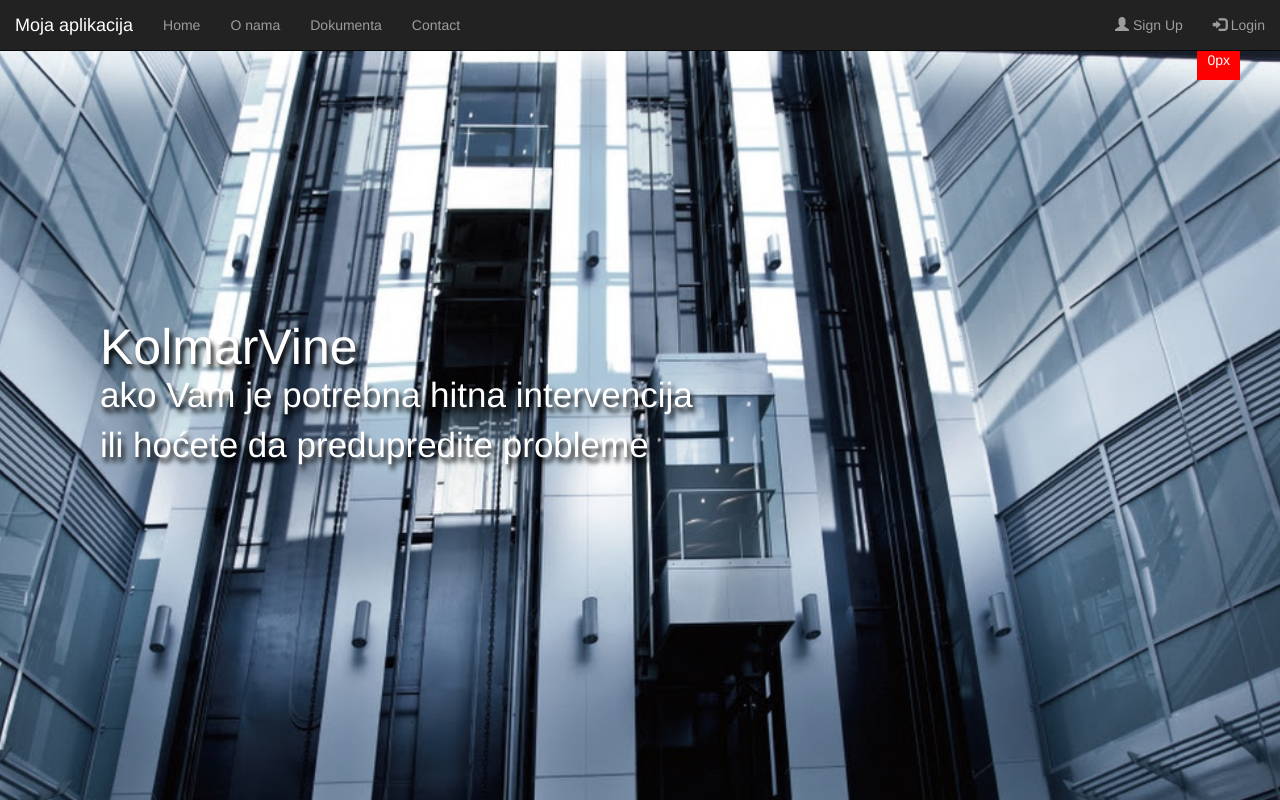
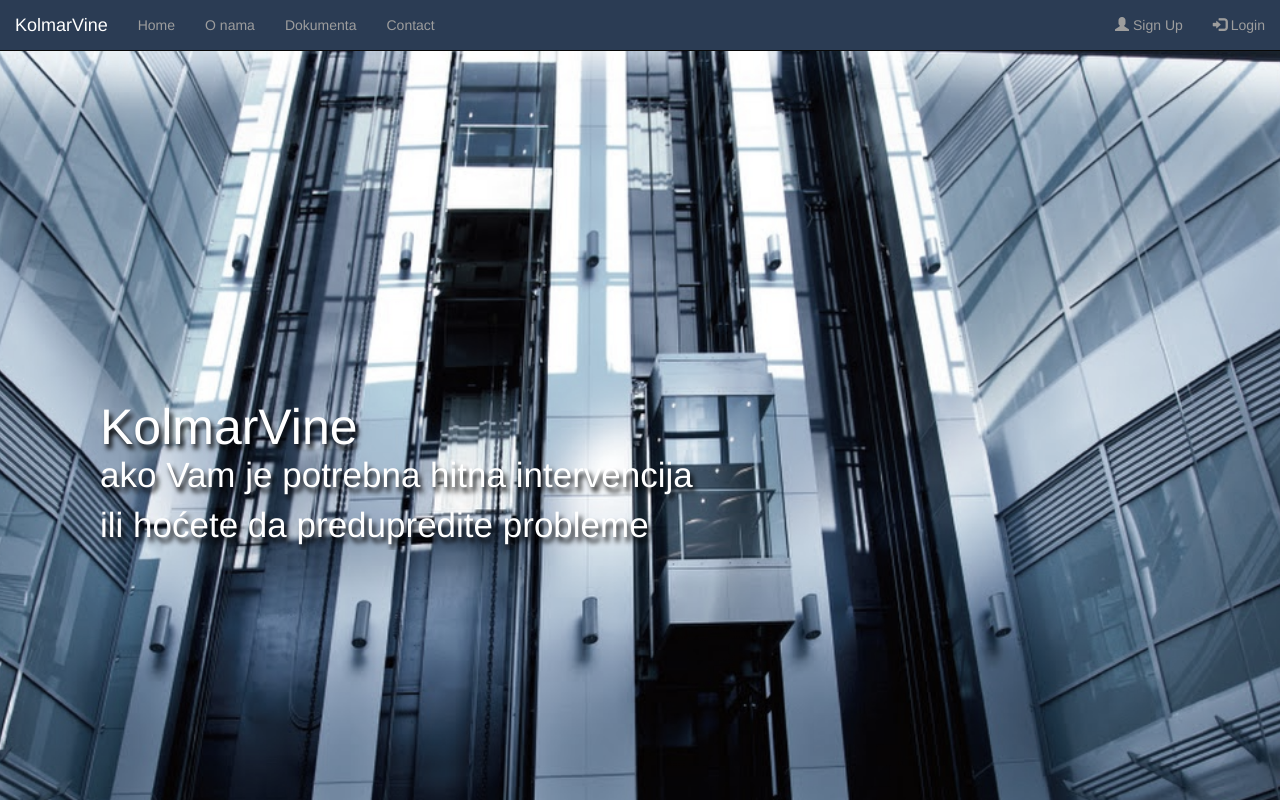
Before and after one commit to GoranSubic/kolmarvineVue, a Vue app: page / in a window 1280 px wide. Shown: the top 800 px of the page. Built offline with nearby package versions, Linux system fonts and the light colour scheme.

Commit message:
Toggle subtitle on home page, set size of all pages header image

```diff
--- a/src/components/AppHeader.vue
+++ b/src/components/AppHeader.vue
@@ -1,9 +1,9 @@
 <template>
     <div>
-        <nav class="navbar navbar-fixed-top navbar-inverse">
+        <nav class="navbar navbar-fixed-top navbar-inverse" style="background-color: #2b3c54;">
             <div class="container-fluid">
                 <div class="navbar-header">
-                    <router-link class="navbar-brand" to="/">Moja aplikacija</router-link>
+                    <router-link class="navbar-brand" to="/">KolmarVine</router-link>
                 </div>
                 <ul class="nav navbar-nav">
                     <li><router-link to="/">Home</router-link></li>
--- a/src/components/CarouselImage.vue
+++ b/src/components/CarouselImage.vue
@@ -1,9 +1,9 @@
 <template>
     <div @scroll="scrollMe">
-        <div id="scrollcounter">0px</div>
+        <!--<div id="scrollcounter">0px</div>-->
         <div class="header" id="headerimage" :style="headerHeight">
                 <h2>{{ pageTitle }}</h2>
-                <div class="subtitle">
+                <div class="subtitle" id="subtitleBox">
                     <div class="sub1">{{ pageSubtitle1 }}</div>
                     <div class="sub2">{{ pageSubtitle2 }}</div>
                 </div>
@@ -32,12 +32,14 @@
                 var topElem = document.getElementById("headerimage");
                 if (scrolledValue >= 50) {
                     topElem.classList.add('slim');
+                    document.getElementById("subtitleBox").classList.add('hide');
                 } else {
                     topElem.classList.remove('slim');
+                    document.getElementById("subtitleBox").classList.remove('hide');
                 }
 
-                var scrlCounter = document.getElementById("scrollcounter");
-                scrlCounter.innerHTML = scrolledValue + "px";
+                //var scrlCounter = document.getElementById("scrollcounter");
+                //scrlCounter.innerHTML = scrolledValue + "px";
             }
         }
     }
@@ -46,7 +48,7 @@
 
 <style scoped>
     .header {
-        height: 30vh;
+        height: 20vh;
         width: 100%;
         top: 50px;
         left: 0;
@@ -67,7 +69,7 @@
         color: #fff;
         text-shadow: 3px 5px 5px black;
         position: absolute;
-            top: 40%;
+        top: 50%;
         margin: -50px 0 0 100px;
         left: 0;
         right: 0;
@@ -79,20 +81,26 @@
         color: #fff;
         text-shadow: 3px 5px 5px black;
         position: absolute;
-            top: 40%;
+        top: 50%;
         margin: 0 0 0 100px;
         left: 0;
         right: 0;
         text-align: left;
     }
-        .header div.subtitle.sub1 {
-            text-align: left;
+    .header #subtitleBox {
+        overflow: hidden;
+        transition: all .5s ease-in-out;
+        -webkit-transition: all 0.5s ease-in-out;
+        -moz-transition: all 0.5s ease-in-out;
+        -ms-transition: all 0.5s ease-in-out;
+        -o-transition: all 0.5s ease-in-out;
     }
-        .header div.subtitle.sub2 {
-            text-align: left;
+    .header #subtitleBox.hide {
+        height: 0px !important;
     }
+
     .header.slim {
-        height: 150px !important;
+        height: 20vh !important;
     }
 
     /*#scrollelm {
@@ -101,7 +109,7 @@
         line-height: 18px;
     }*/
 
-    #scrollcounter {
+    /*#scrollcounter {
         position: fixed;
         top: 40px;
         right: 40px;
@@ -109,5 +117,5 @@
         padding: 10px;
         color: #fff;
         z-index: 999;
-    }
+    }*/
 </style>
--- a/src/views/About.vue
+++ b/src/views/About.vue
@@ -31,7 +31,7 @@
 
 <style scoped>
     #scrollelm {
-        margin: 330px auto 0 auto;
+        margin: 40vh auto 0 auto;
         font-size: 1.5em;
         line-height: 1em;
     }
--- a/src/views/Contact.vue
+++ b/src/views/Contact.vue
@@ -66,7 +66,7 @@
     }
 
     #scrollelm {
-        margin: 280px auto 0 auto;
+        margin: 40vh auto 0 auto;
         font-size: 1.5em;
         line-height: 1em;
     }
--- a/src/views/Downloads.vue
+++ b/src/views/Downloads.vue
@@ -31,7 +31,7 @@
 
 <style scoped>
     #scrollelm {
-        margin: 330px auto auto auto;
+        margin: 40vh auto auto auto;
         font-size: 15px;
         line-height: 18px;
     }
--- a/src/views/Home.vue
+++ b/src/views/Home.vue
@@ -114,7 +114,7 @@ export default {
 
 <style scoped>
     #scrollelm {
-        margin: 400px auto 0 auto;
+        margin: 50vh auto 0 auto;
         font-size: 1.5em;
         line-height: 1em;
     }
@@ -125,6 +125,6 @@ export default {
         padding-right: 20px;
         padding-bottom: 20px;
         padding-left: 20px;
-        background-color: #2e2e2e;
+        background-color: #2b3c54;
     }
 </style>
```
Lines whose indentation alone changed are shown as unchanged.
